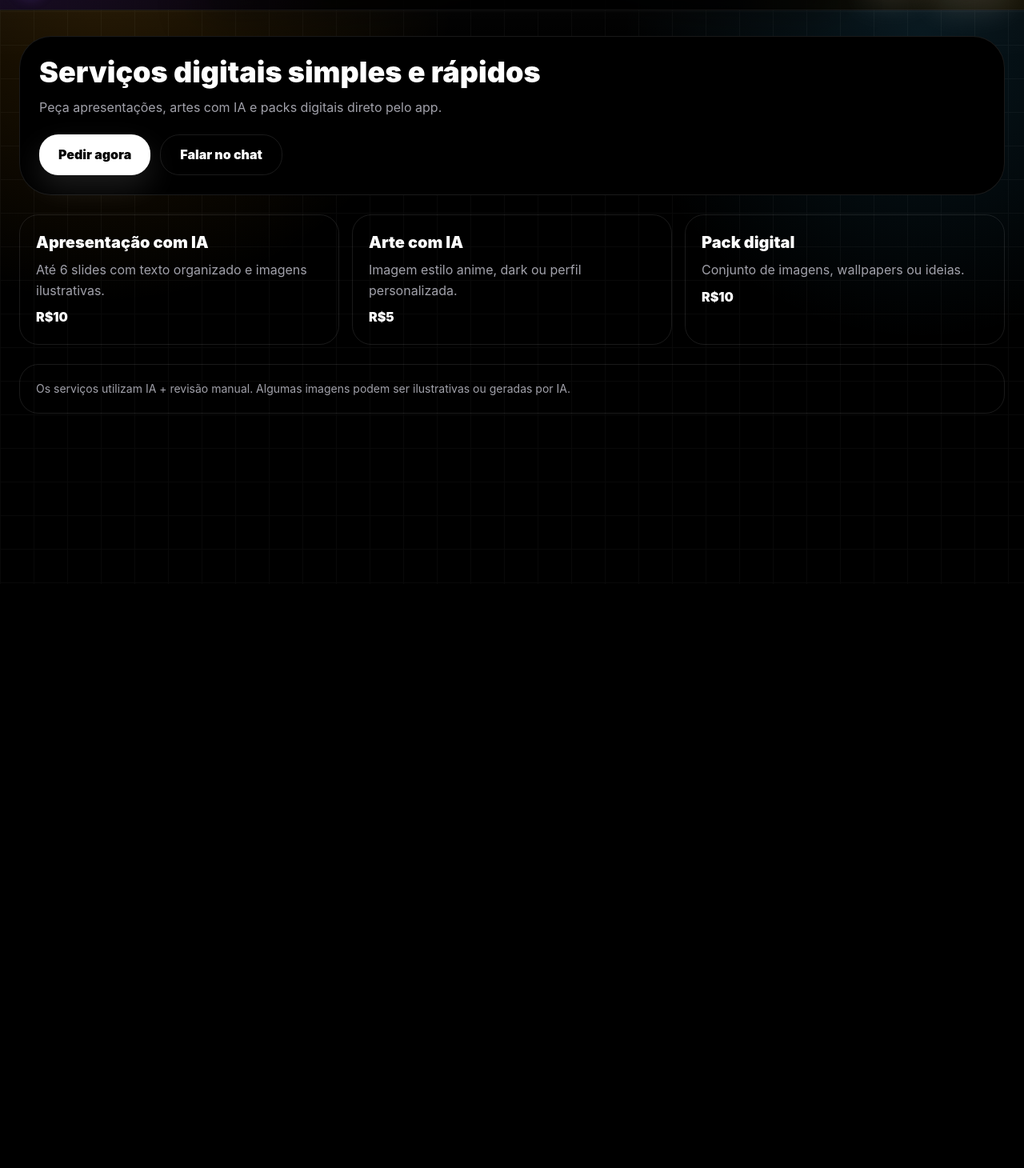
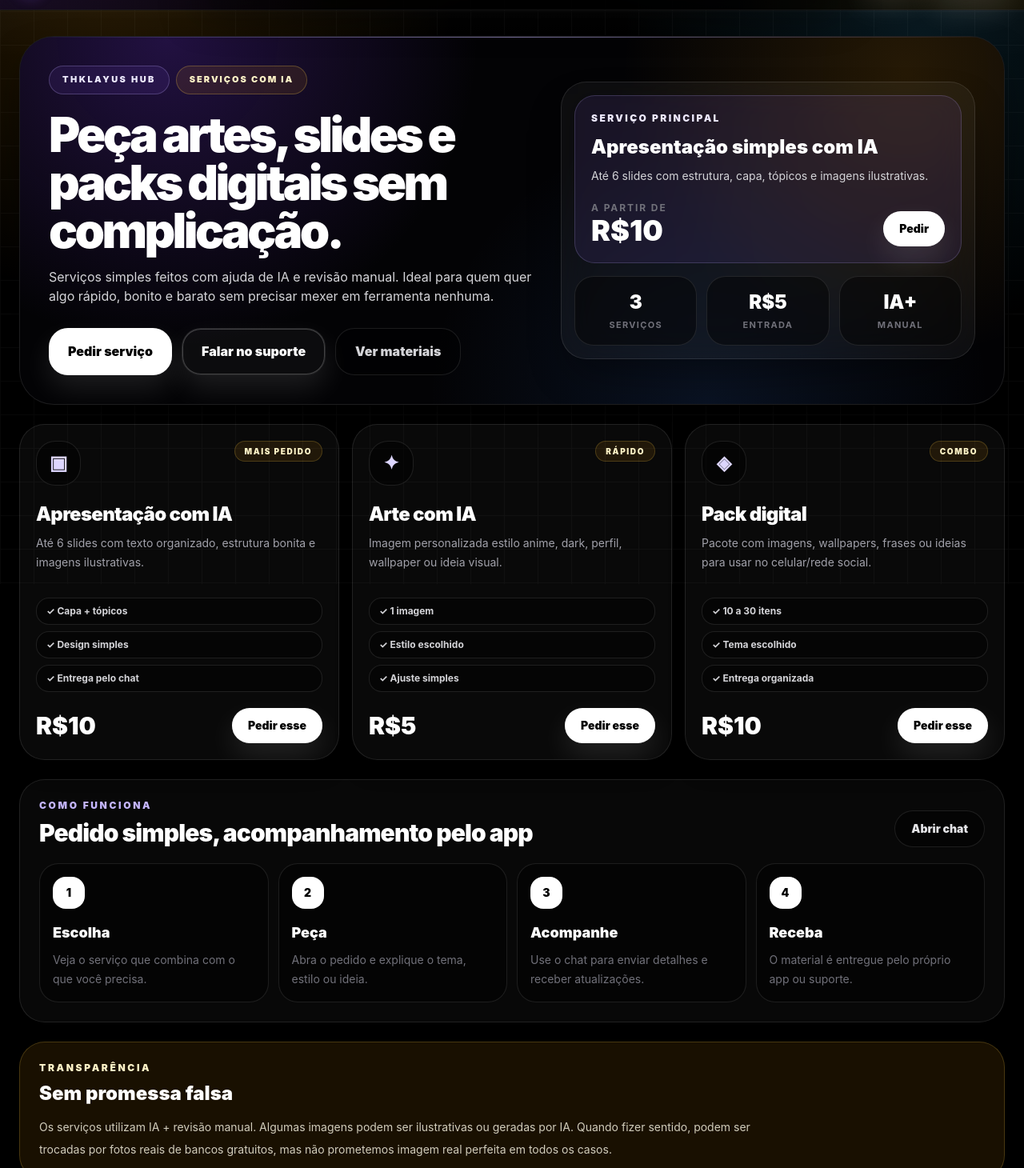
Before and after one commit to thiagodouglas19t-lang/Thklayus-hub, a React (Vite) app: page / in a window 1280 px wide. Shown: the part 70-1530 px from the top of the page at 80% size. Before the commit the page ends 800 px from the top, so only its background shows below. Built offline with nearby package versions, Linux system fonts and the light colour scheme.

Commit message:
Melhora Home premium de servicos digitais

```diff
--- a/src/pages/Home.tsx
+++ b/src/pages/Home.tsx
@@ -1,37 +1,165 @@
+const services = [
+  {
+    title: "Apresentação com IA",
+    price: "R$10",
+    tag: "Mais pedido",
+    icon: "▣",
+    description: "Até 6 slides com texto organizado, estrutura bonita e imagens ilustrativas.",
+    details: ["Capa + tópicos", "Design simples", "Entrega pelo chat"],
+  },
+  {
+    title: "Arte com IA",
+    price: "R$5",
+    tag: "Rápido",
+    icon: "✦",
+    description: "Imagem personalizada estilo anime, dark, perfil, wallpaper ou ideia visual.",
+    details: ["1 imagem", "Estilo escolhido", "Ajuste simples"],
+  },
+  {
+    title: "Pack digital",
+    price: "R$10",
+    tag: "Combo",
+    icon: "◈",
+    description: "Pacote com imagens, wallpapers, frases ou ideias para usar no celular/rede social.",
+    details: ["10 a 30 itens", "Tema escolhido", "Entrega organizada"],
+  },
+];
+
+const steps = [
+  ["1", "Escolha", "Veja o serviço que combina com o que você precisa."],
+  ["2", "Peça", "Abra o pedido e explique o tema, estilo ou ideia."],
+  ["3", "Acompanhe", "Use o chat para enviar detalhes e receber atualizações."],
+  ["4", "Receba", "O material é entregue pelo próprio app ou suporte."],
+];
+
 export default function Home({ setPage }: any) {
   return (
     <div className="space-y-6">
-      <section className="rounded-[2.5rem] border border-white/10 bg-black p-6">
-        <h2 className="text-4xl font-black">Serviços digitais simples e rápidos</h2>
-        <p className="mt-3 text-zinc-400">Peça apresentações, artes com IA e packs digitais direto pelo app.</p>
-        <div className="mt-5 flex gap-3">
-          <button onClick={() => setPage("pedidos")} className="bg-white text-black px-6 py-3 rounded-2xl font-black">Pedir agora</button>
-          <button onClick={() => setPage("chat")} className="border border-white/10 px-6 py-3 rounded-2xl font-black">Falar no chat</button>
+      <section className="relative overflow-hidden rounded-[2.7rem] border border-white/10 bg-[#030305] p-6 shadow-2xl shadow-black/60 md:p-9">
+        <div className="pointer-events-none absolute inset-0 bg-[radial-gradient(circle_at_15%_0%,rgba(124,58,237,0.26),transparent_34%),radial-gradient(circle_at_90%_10%,rgba(245,158,11,0.14),transparent_30%),radial-gradient(circle_at_70%_100%,rgba(59,130,246,0.12),transparent_36%)]" />
+        <div className="pointer-events-none absolute inset-x-0 top-0 h-px bg-gradient-to-r from-transparent via-violet-300/60 to-transparent" />
+
+        <div className="relative grid gap-8 lg:grid-cols-[1.08fr_0.92fr] lg:items-center">
+          <div>
+            <div className="flex flex-wrap gap-2">
+              <span className="rounded-full border border-violet-300/25 bg-violet-500/10 px-4 py-2 text-[11px] font-black uppercase tracking-[0.22em] text-violet-100">THKLAYUS Hub</span>
+              <span className="rounded-full border border-amber-300/25 bg-amber-500/10 px-4 py-2 text-[11px] font-black uppercase tracking-[0.18em] text-amber-100">Serviços com IA</span>
+            </div>
+
+            <h2 className="mt-5 max-w-4xl text-4xl font-black leading-[1.02] tracking-[-0.06em] md:text-6xl">
+              Peça artes, slides e packs digitais sem complicação.
+            </h2>
+
+            <p className="mt-4 max-w-2xl text-sm leading-7 text-zinc-300 md:text-base">
+              Serviços simples feitos com ajuda de IA e revisão manual. Ideal para quem quer algo rápido, bonito e barato sem precisar mexer em ferramenta nenhuma.
+            </p>
+
+            <div className="mt-7 flex flex-wrap gap-3">
+              <button onClick={() => setPage("pedidos")} className="rounded-2xl bg-white px-6 py-4 font-black text-black shadow-lg shadow-violet-500/25 transition hover:scale-[1.03] active:scale-95">
+                Pedir serviço
+              </button>
+              <button onClick={() => setPage("chat")} className="rounded-2xl border border-white/10 bg-white/[0.04] px-6 py-4 font-black text-white transition hover:border-violet-400/40 hover:bg-violet-500/10 active:scale-95">
+                Falar no suporte
+              </button>
+              <button onClick={() => setPage("cursos")} className="rounded-2xl border border-white/10 bg-black/35 px-6 py-4 font-black text-zinc-300 transition hover:border-amber-400/40 hover:bg-amber-500/10 active:scale-95">
+                Ver materiais
+              </button>
+            </div>
+          </div>
+
+          <div className="rounded-[2rem] border border-white/10 bg-white/[0.045] p-4 shadow-2xl shadow-black/40 backdrop-blur-xl">
+            <div className="rounded-[1.6rem] border border-violet-300/20 bg-violet-500/10 p-5">
+              <p className="text-xs font-black uppercase tracking-[0.2em] text-violet-100">Serviço principal</p>
+              <h3 className="mt-3 text-2xl font-black text-white">Apresentação simples com IA</h3>
+              <p className="mt-2 text-sm leading-6 text-zinc-300">Até 6 slides com estrutura, capa, tópicos e imagens ilustrativas.</p>
+              <div className="mt-5 flex items-end justify-between gap-4">
+                <div>
+                  <p className="text-xs font-bold uppercase tracking-[0.16em] text-zinc-500">A partir de</p>
+                  <p className="text-4xl font-black text-white">R$10</p>
+                </div>
+                <button onClick={() => setPage("pedidos")} className="rounded-2xl bg-white px-5 py-3 text-sm font-black text-black">Pedir</button>
+              </div>
+            </div>
+
+            <div className="mt-4 grid grid-cols-3 gap-3">
+              {[["3", "serviços"], ["R$5", "entrada"], ["IA+", "manual"]].map(([value, label]) => (
+                <div key={label} className="rounded-2xl border border-white/10 bg-black/45 p-4 text-center">
+                  <p className="text-2xl font-black text-white">{value}</p>
+                  <p className="mt-1 text-[11px] font-bold uppercase tracking-[0.12em] text-zinc-500">{label}</p>
+                </div>
+              ))}
+            </div>
+          </div>
         </div>
       </section>
 
-      <section className="grid md:grid-cols-3 gap-4">
-        <div className="border border-white/10 p-5 rounded-2xl">
-          <h3 className="text-xl font-black">Apresentação com IA</h3>
-          <p className="text-zinc-400 mt-2">Até 6 slides com texto organizado e imagens ilustrativas.</p>
-          <p className="mt-2 font-black">R$10</p>
+      <section className="grid gap-4 md:grid-cols-3">
+        {services.map((service) => (
+          <article key={service.title} className="group relative overflow-hidden rounded-[2rem] border border-white/10 bg-white/[0.035] p-5 shadow-xl shadow-black/25 transition hover:-translate-y-1 hover:border-violet-300/35">
+            <div className="pointer-events-none absolute inset-0 opacity-0 transition group-hover:opacity-100 bg-[radial-gradient(circle_at_top,rgba(124,58,237,0.18),transparent_35%)]" />
+            <div className="relative">
+              <div className="flex items-start justify-between gap-3">
+                <div className="grid h-14 w-14 place-items-center rounded-2xl border border-white/10 bg-black/45 text-2xl font-black text-violet-200">{service.icon}</div>
+                <span className="rounded-full border border-amber-300/20 bg-amber-500/10 px-3 py-1 text-[10px] font-black uppercase tracking-[0.16em] text-amber-100">{service.tag}</span>
+              </div>
+
+              <h3 className="mt-5 text-2xl font-black tracking-[-0.03em] text-white">{service.title}</h3>
+              <p className="mt-2 min-h-16 text-sm leading-6 text-zinc-400">{service.description}</p>
+
+              <div className="mt-4 space-y-2">
+                {service.details.map((item) => (
+                  <p key={item} className="rounded-xl border border-white/10 bg-black/35 px-3 py-2 text-xs font-bold text-zinc-300">✓ {item}</p>
+                ))}
+              </div>
+
+              <div className="mt-5 flex items-center justify-between gap-3">
+                <p className="text-3xl font-black text-white">{service.price}</p>
+                <button onClick={() => setPage("pedidos")} className="rounded-2xl bg-white px-5 py-3 text-sm font-black text-black shadow-lg shadow-violet-500/20 transition active:scale-95">
+                  Pedir esse
+                </button>
+              </div>
+            </div>
+          </article>
+        ))}
+      </section>
+
+      <section className="rounded-[2rem] border border-white/10 bg-white/[0.03] p-5 shadow-2xl shadow-black/25 md:p-6">
+        <div className="flex flex-wrap items-end justify-between gap-4">
+          <div>
+            <p className="text-xs font-black uppercase tracking-[0.22em] text-violet-300">Como funciona</p>
+            <h3 className="mt-2 text-3xl font-black tracking-[-0.03em]">Pedido simples, acompanhamento pelo app</h3>
+          </div>
+          <button onClick={() => setPage("chat")} className="rounded-2xl border border-white/10 bg-black/40 px-5 py-3 text-sm font-black text-zinc-200 transition hover:border-violet-400/40 hover:bg-violet-500/10">Abrir chat</button>
         </div>
 
-        <div className="border border-white/10 p-5 rounded-2xl">
-          <h3 className="text-xl font-black">Arte com IA</h3>
-          <p className="text-zinc-400 mt-2">Imagem estilo anime, dark ou perfil personalizada.</p>
-          <p className="mt-2 font-black">R$5</p>
-        </div>
-
-        <div className="border border-white/10 p-5 rounded-2xl">
-          <h3 className="text-xl font-black">Pack digital</h3>
-          <p className="text-zinc-400 mt-2">Conjunto de imagens, wallpapers ou ideias.</p>
-          <p className="mt-2 font-black">R$10</p>
+        <div className="mt-5 grid gap-3 md:grid-cols-4">
+          {steps.map(([number, title, text]) => (
+            <div key={title} className="rounded-2xl border border-white/10 bg-black/45 p-4">
+              <div className="grid h-10 w-10 place-items-center rounded-xl bg-white text-sm font-black text-black">{number}</div>
+              <h4 className="mt-4 text-lg font-black text-white">{title}</h4>
+              <p className="mt-2 text-sm leading-6 text-zinc-500">{text}</p>
+            </div>
+          ))}
         </div>
       </section>
 
-      <section className="border border-white/10 p-5 rounded-2xl">
-        <p className="text-sm text-zinc-400">Os serviços utilizam IA + revisão manual. Algumas imagens podem ser ilustrativas ou geradas por IA.</p>
+      <section className="rounded-[2rem] border border-amber-300/20 bg-amber-500/10 p-5 md:p-6">
+        <p className="text-xs font-black uppercase tracking-[0.22em] text-amber-100">Transparência</p>
+        <h3 className="mt-2 text-2xl font-black text-white">Sem promessa falsa</h3>
+        <p className="mt-3 max-w-4xl text-sm leading-7 text-amber-50/80">
+          Os serviços utilizam IA + revisão manual. Algumas imagens podem ser ilustrativas ou geradas por IA. Quando fizer sentido, podem ser trocadas por fotos reais de bancos gratuitos, mas não prometemos imagem real perfeita em todos os casos.
+        </p>
+      </section>
+
+      <section className="relative overflow-hidden rounded-[2rem] border border-white/10 bg-white p-5 text-black shadow-2xl shadow-violet-500/10 md:p-6">
+        <div className="pointer-events-none absolute -right-16 -top-16 h-44 w-44 rounded-full bg-violet-200 blur-3xl" />
+        <div className="relative flex flex-wrap items-center justify-between gap-4">
+          <div>
+            <h3 className="text-3xl font-black tracking-[-0.03em]">Quer testar com um pedido pequeno?</h3>
+            <p className="mt-2 max-w-2xl text-sm leading-6 text-zinc-700">Comece por uma arte de R$5 ou uma apresentação simples de R$10 e acompanhe tudo pelo app.</p>
+          </div>
+          <button onClick={() => setPage("pedidos")} className="rounded-2xl bg-black px-6 py-3 font-black text-white">Começar pedido</button>
+        </div>
       </section>
     </div>
   );
```
